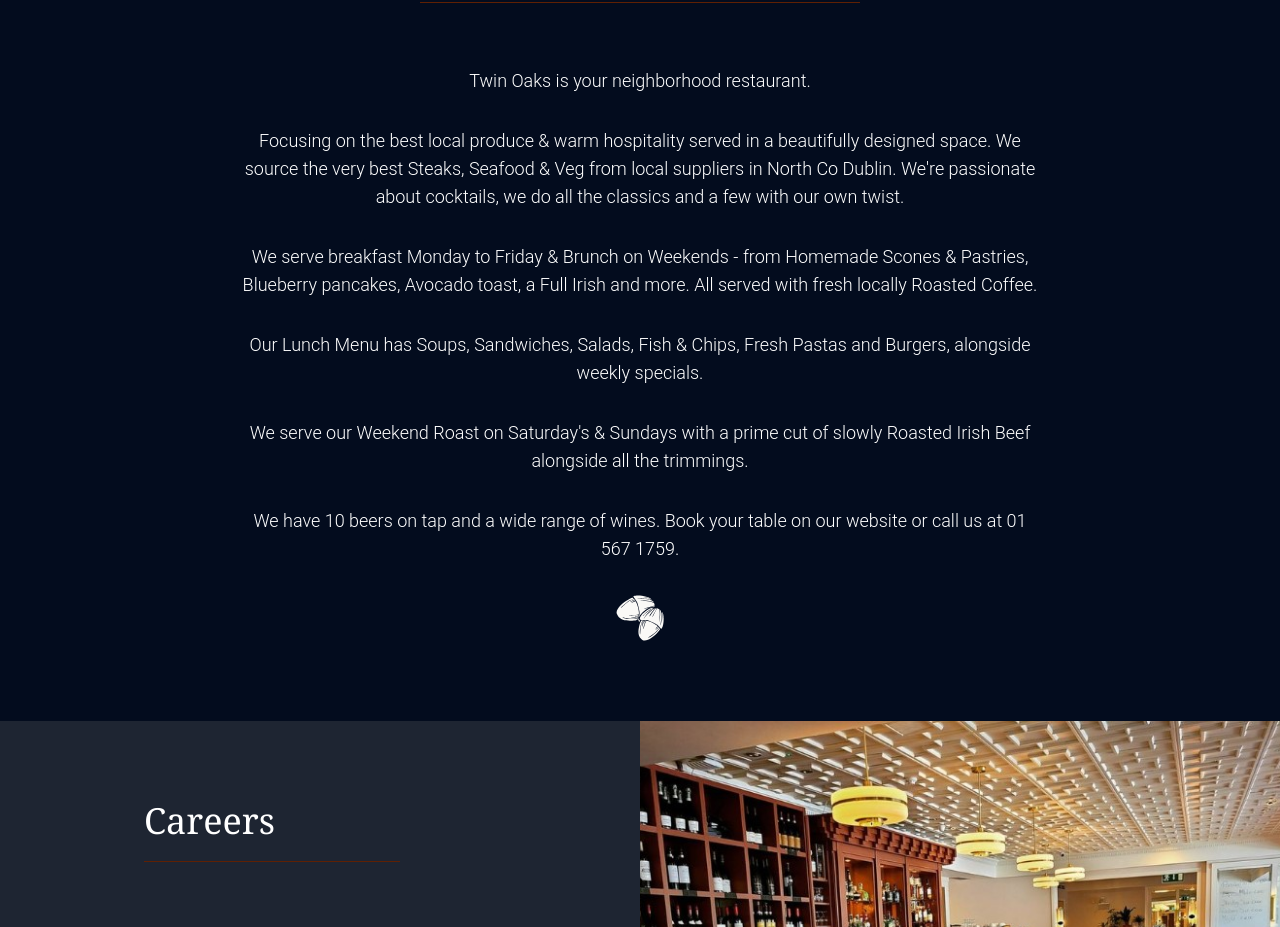
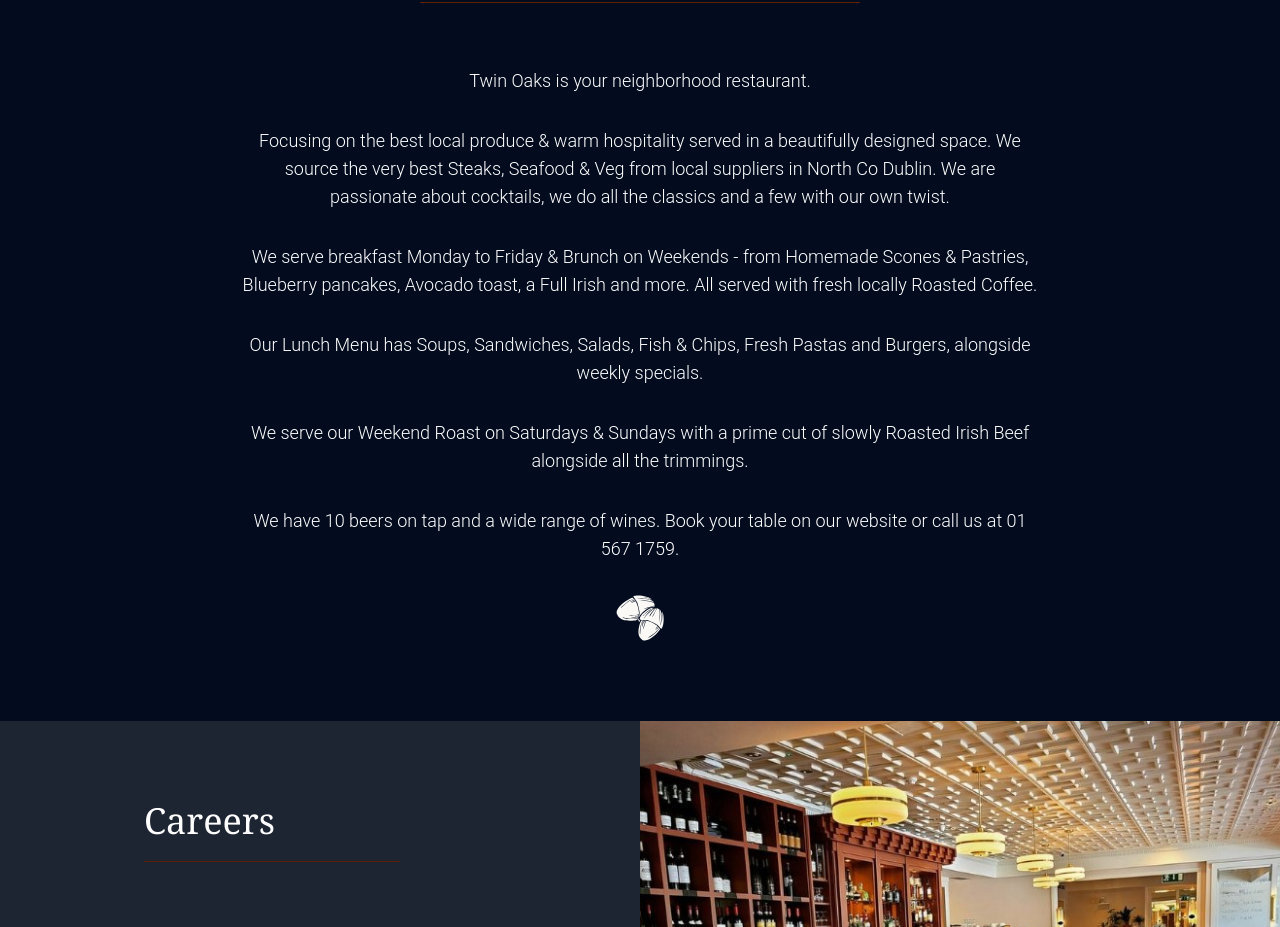
Before and after one commit to vithushan19/twin-oaks-landing, a Next.js app: page / in a window 1280 px wide. Shown: the part 1360-2287 px from the top of the page. Built offline with nearby package versions, Linux system fonts and the light colour scheme.

Commit message:
Update OurStorySection.tsx

```diff
--- a/src/components/OurStorySection.tsx
+++ b/src/components/OurStorySection.tsx
@@ -13,10 +13,9 @@
       </p>
       <p className="mb-8 font-roboto text-lg font-light">
       Focusing on the best local produce & warm hospitality served in a beautifully designed space.
-
-We source the very best Steaks, Seafood & Veg from local suppliers in North Co Dublin. We're passionate about cocktails, we do all the classics and a few with our own twist.
-
-      </p>
+      We source the very best Steaks, Seafood & Veg from local suppliers in North Co Dublin.
+      We are passionate about cocktails, we do all the classics and a few with our own twist.
+     </p>
       <p className="mb-8 font-roboto text-lg font-light">
 We serve breakfast Monday to Friday & Brunch on Weekends - from Homemade Scones & Pastries, Blueberry pancakes, Avocado toast, a Full Irish and more. All served with fresh locally Roasted Coffee.
       </p>
@@ -24,7 +23,7 @@
       Our Lunch Menu has Soups, Sandwiches, Salads, Fish & Chips, Fresh Pastas and Burgers, alongside weekly specials.
       </p>
       <p className="mb-8 font-roboto text-lg font-light">
-      We serve our Weekend Roast on Saturday's & Sundays with a prime cut of slowly Roasted Irish Beef alongside all the trimmings.
+      We serve our Weekend Roast on Saturdays & Sundays with a prime cut of slowly Roasted Irish Beef alongside all the trimmings.
       </p>
       <p className="mb-8 font-roboto text-lg font-light">
       We have 10 beers on tap and a wide range of wines. Book your table on our website or call us at 01 567 1759.
```
